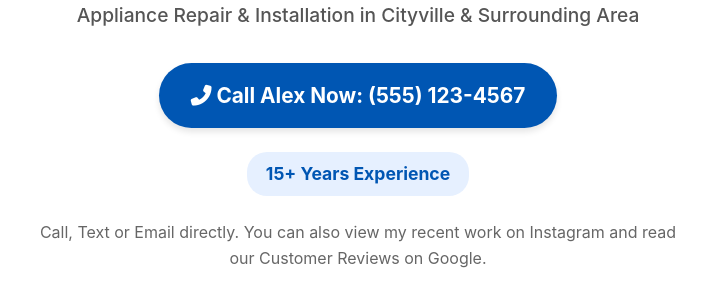
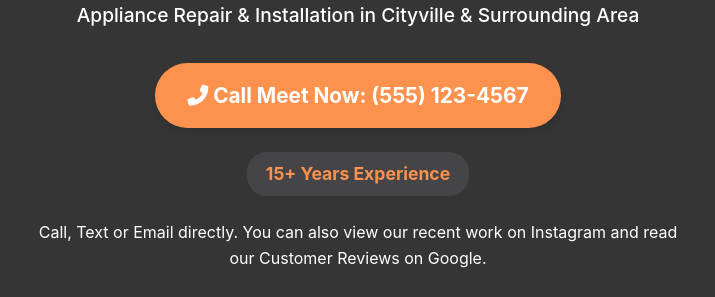
Before and after one commit to tirth111/appliance-repair-site., a plain HTML site: page index.html in a window 1280 px wide. Shown: the part 120-417 px from the top of the page, without its empty margins (282-997 px from the left). Drawn offline with Linux system fonts and the light colour scheme.

Commit message:
Update index.html

```diff
--- a/index.html
+++ b/index.html
@@ -12,11 +12,11 @@
     <style>
         /* === YOUR BRANDING COLORS === */
         :root {
-            --primary-color: #0056b3; /* Main Brand Blue */
+            --primary-color: #FD924E; /* Main Brand Blue */
             --primary-hover: #004494; /* Darker Blue for button hover */
-            --background-color: #ffffff;
-            --section-bg: #f8f9fa; /* Light Gray for the About section */
-            --text-color: #333333;
+            --background-color: #353535;
+            --section-bg: #454547; /* Light Gray for the About section */
+            --text-color: #ffffff;
             --check-color: #28a745; /* Green checkmarks for services */
         }
 
@@ -50,7 +50,7 @@
         h2 {
             font-size: 1.2rem;
             font-weight: 500;
-            color: #555;
+            color: #fff;
             margin-bottom: 2rem;
         }
 
@@ -78,13 +78,13 @@
             color: var(--primary-color);
             margin-bottom: 1.5rem;
             padding: 0.5rem 1.2rem;
-            background-color: #e6f0ff;
+            background-color: #454547;
             border-radius: 20px;
             display: inline-block;
         }
 
         .sub-text {
-            color: #666;
+            color: #fff;
             margin-bottom: 2rem;
             font-size: 1rem;
         }
@@ -184,13 +184,13 @@
         <!-- MAIN CTA BUTTON -->
         <!-- Replace the phone number in "tel:..." and in the text -->
         <a href="tel:+15551234567" class="cta-button">
-            <i class="fas fa-phone-alt"></i> Call Alex Now: (555) 123-4567
+            <i class="fas fa-phone-alt"></i> Call Meet Now: (555) 123-4567
         </a>
         <br>
 
         <div class="experience-badge">15+ Years Experience</div>
 
-        <p class="sub-text">Call, Text or Email directly. You can also view my recent work on Instagram and read our Customer Reviews on Google.</p>
+        <p class="sub-text">Call, Text or Email directly. You can also view our recent work on Instagram and read our Customer Reviews on Google.</p>
 
         <!-- QUICK ACTION ICONS -->
         <div class="contact-grid">
@@ -220,7 +220,7 @@
 
         <!-- ABOUT SECTION -->
         <div class="about-section">
-            <p>With over 15 years of experience, I take pride in delivering top-quality appliance repair services while building a business grounded in honesty, reliability, and direct customer care. Every job is done right the first time.</p>
+            <p>With over 15 years of experience, We take pride in delivering top-quality appliance repair services while building a business grounded in honesty, reliability, and direct customer care. Every job is done right the first time.</p>
         </div>
 
         <!-- SERVICES SECTION -->
@@ -238,7 +238,7 @@
         <!-- FOOTER -->
         <div class="footer">
             <a href="tel:+15551234567" class="cta-button" style="margin-bottom: 1rem;">
-                Call Alex: (555) 123-4567
+                Call Dev: (555) 123-4567
             </a>
             <p style="color: #999; font-size: 0.85rem; margin-top: 1rem;">© 2026 Elite Appliance Repair. All rights reserved.</p>
         </div>
```
